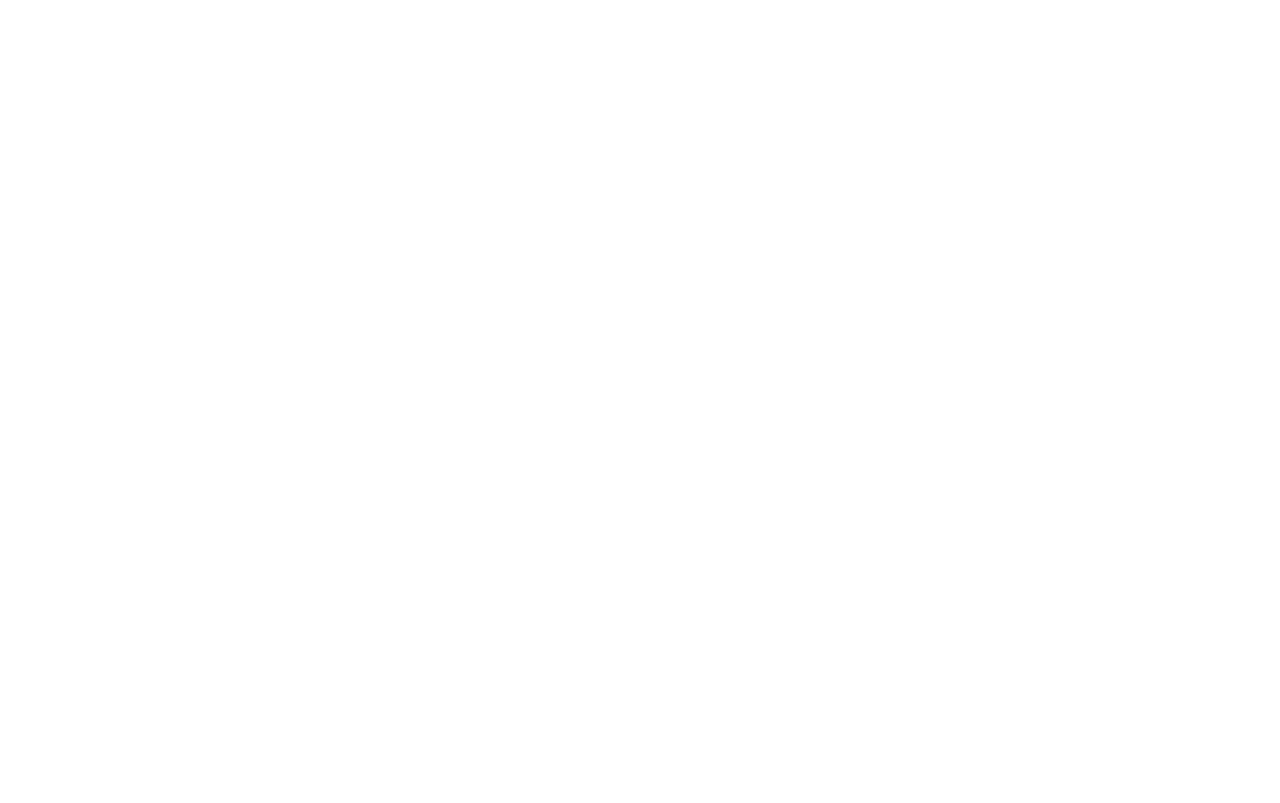
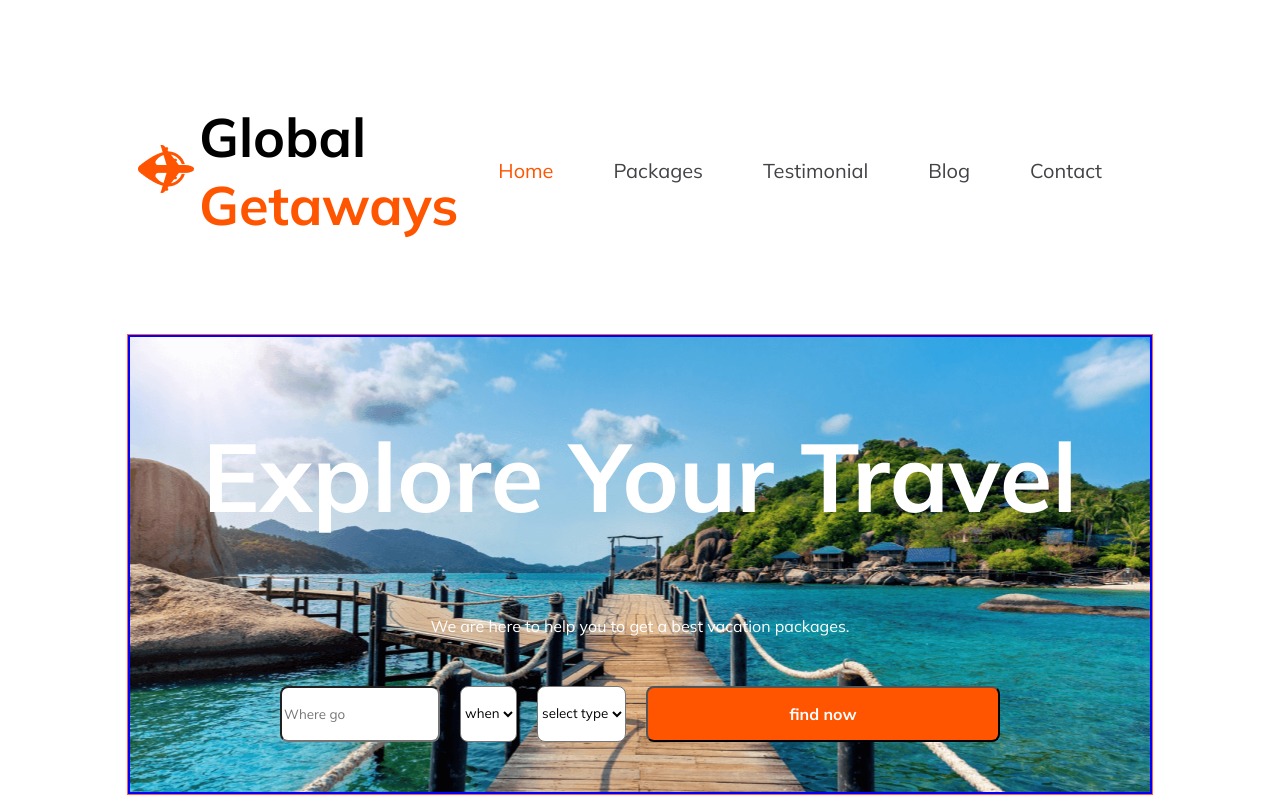
Before and after one commit to Sahara-Tohfa/Assignment-2-Travel-website, a plain HTML site: page index.html in a window 1280 px wide. Drawn offline with Linux system fonts and the light colour scheme.

Commit message:
added banner section

```diff
--- a/index.html
+++ b/index.html
@@ -4,9 +4,55 @@
     <meta charset="UTF-8">
     <meta name="viewport" content="width=device-width, initial-scale=1.0">
     <title>Travel website</title>
-    <link rel="stylesheet" href="../styles/style.css">
+    <link rel="stylesheet" href="styles/style.css">
 </head>
 <body>
+    <header>
+        <section class="heading">
+        <div class="title">
+                <div><img src="../images/logo.png" alt=""></div>
+                <div class="name"><h2>Global <span class="primary"> Getaways</span></h2></div>
+        </div>
+                <div>
+                    <nav>
+                         <ul>
+                            <li class="primary">Home</li>
+                            <li>Packages</li>
+                            <li>Testimonial</li>
+                            <li>Blog</li>
+                            <li>Contact</li>
+                        </ul>
+                    </nav>
+                </div>
+        </section>
+        <section class="container">
+            <div class="banner">
+                 <div class="banner-heading"><h1>Explore Your Travel</h1></div>
+                 <p>We are here to help you to get a best vacation packages.</p>
+                <div class="bar">
+                    <input class="buttn" type="text" placeholder="Where go">
+                    <select class="buttn" name="When" id="">
+                        <option value="">when</option>
+                        <option value=""></option>
+                    </select>
+                    <select class="buttn" id="">
+                        <option value="">select type</option>
+                    </select>
+                    <button class="btn">find now</button>
+
+
+                </div>
+            </div>
+        </section>
+
+
+    </header>
+    <main>
+
+    </main>
+    <footer>
+
+    </footer>
 
 </body>
 </html>
--- a/styles/style.css
+++ b/styles/style.css
@@ -0,0 +1,94 @@
+@import url('https://fonts.googleapis.com/css2?family=Mulish:wght@400;700;800&display=swap');
+
+* {
+    font-family: 'Mulish', sans-serif;
+}
+
+.container {
+    border: 1px solid tomato;
+    width: 81%;
+    margin: 0 auto;
+}
+
+p {
+    color: #FFF;
+    text-align: center;
+    font-size: 1rem;
+    font-weight: 400;
+}
+
+.title {
+    display: flex;
+    gap: 5px;
+    align-items: center;
+}
+
+.heading {
+    display: flex;
+    align-items: center;
+    justify-content: space-between;
+    padding: 50px 130px;
+
+}
+
+.heading .name {
+    font-size: 2.25rem;
+    font-weight: 800;
+}
+
+.primary {
+    color: #FF5400;
+}
+
+nav ul {
+    display: flex;
+    gap: 10px;
+
+}
+
+nav li {
+    list-style: none;
+    margin-right: 50px;
+    color: #424247;
+    font-weight: 400;
+    font-size: 1.25rem;
+}
+
+.banner {
+    background-image: url(../images/banner.png);
+    background-position: center center;
+    background-color: #131318, #13131800;
+    background-repeat: no-repeat;
+    border: 2px solid blue;
+}
+
+.banner-heading {
+    color: #FFF;
+    font-size: 4rem;
+    font-weight: 800;
+    text-align: center;
+    padding: 0;
+}
+
+.bar {
+    display: flex;
+    justify-content: center;
+    gap: 20px;
+    margin: 50px 150px;
+}
+
+.btn {
+    border-radius: 8px;
+    background: #FF5400;
+    color: #FFF;
+    text-align: center;
+    font-size: 1rem;
+    font-weight: 700;
+    padding: 1rem 4rem;
+    width: 100vw;
+}
+
+.buttn {
+    border-radius: 8px;
+    background: #FFF;
+}
```
